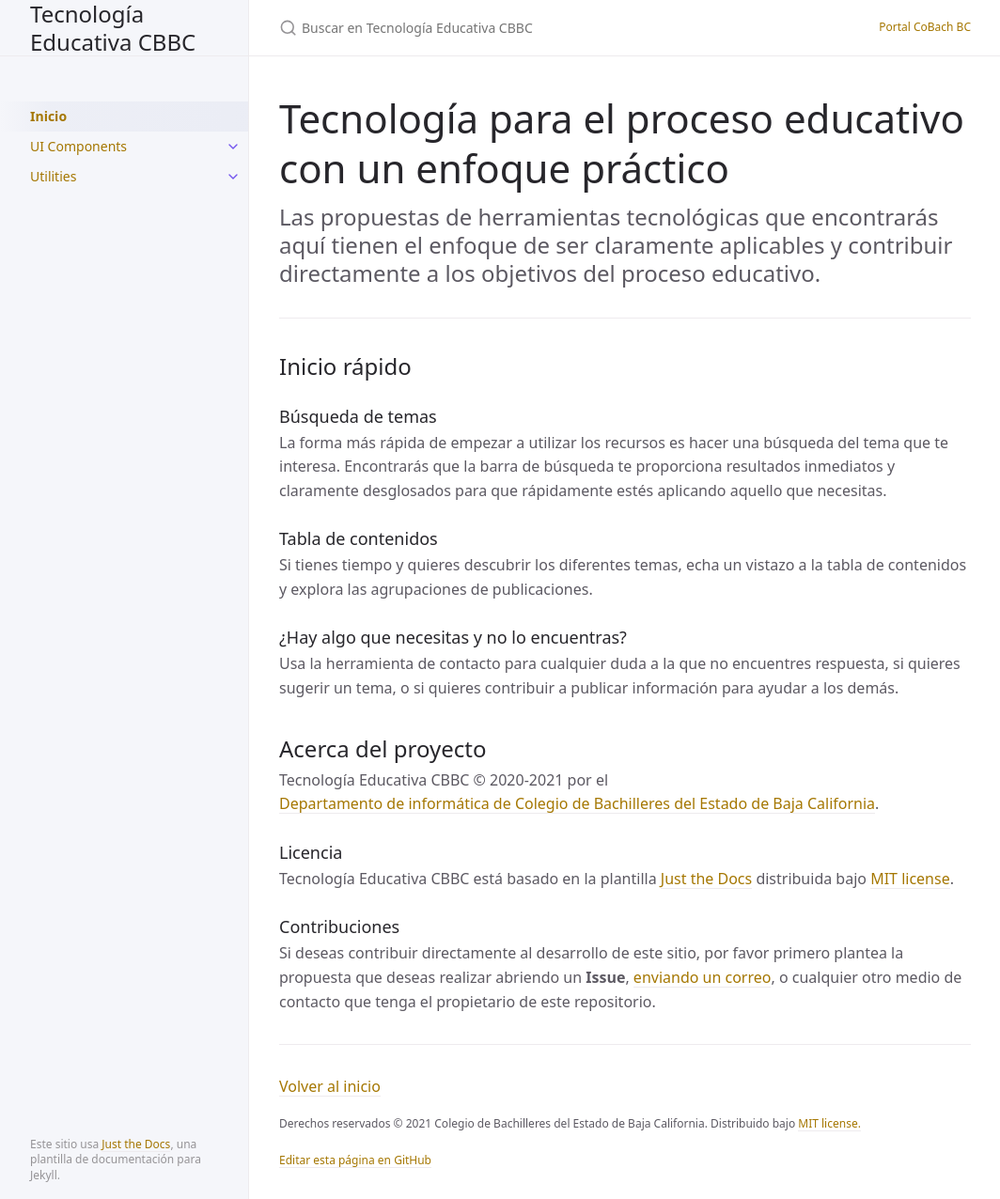
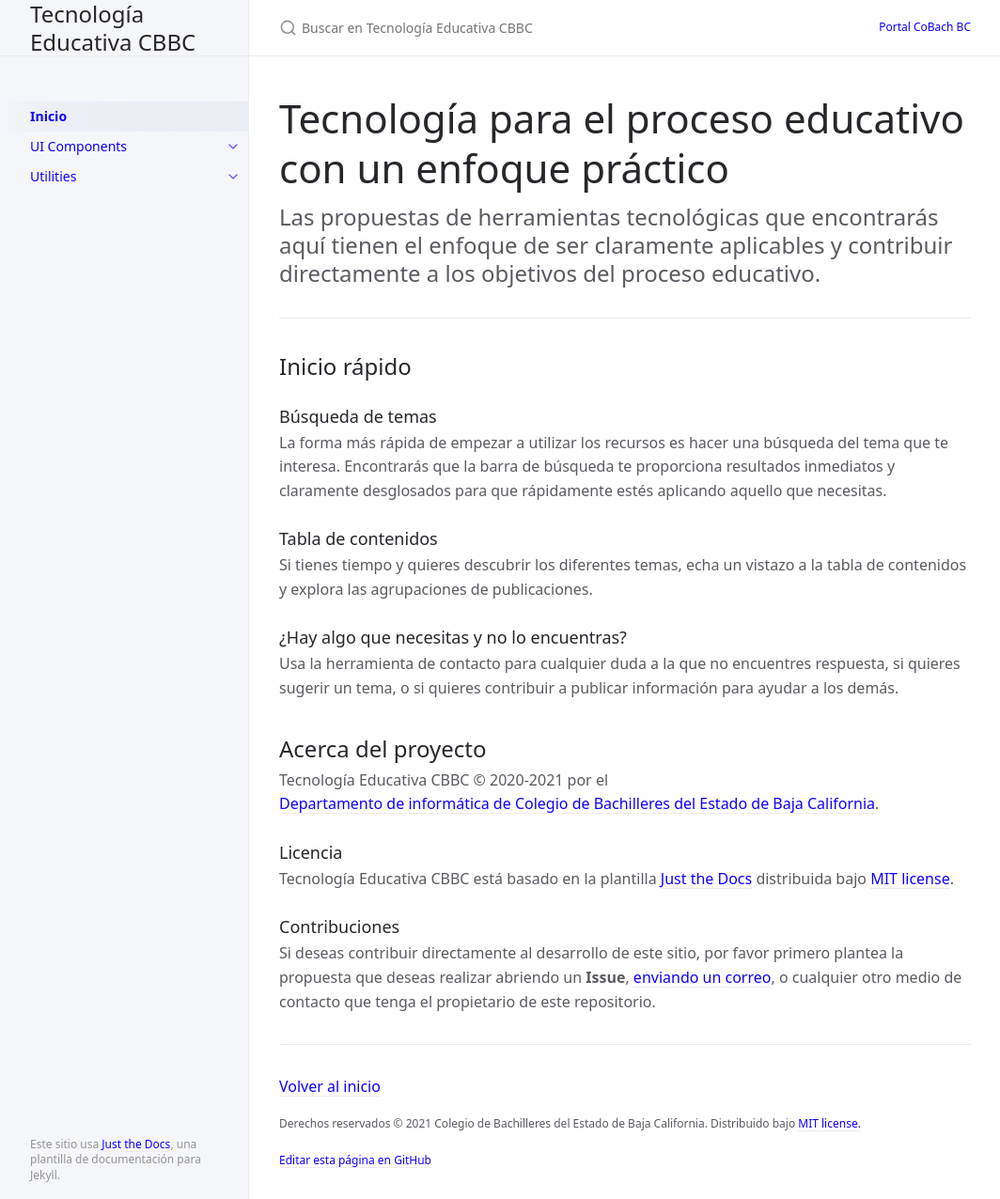
Before and after one commit to CoBachBC/demo, a Jekyll site: the page built from index.md, in a window 1280 px wide and 1276 px high. Shown: the whole window at 94% size, without its empty margins (107-1171 px from the left). Built offline with Jekyll 4.4.1, drawn with Linux system fonts in a browser that asks for light colours.

Commit message:
Update custom.scss

```diff
--- a/_sass/custom/custom.scss
+++ b/_sass/custom/custom.scss
@@ -1 +1 @@
-a{color: #a57702;}
+a{color: #1100ff;}
```
